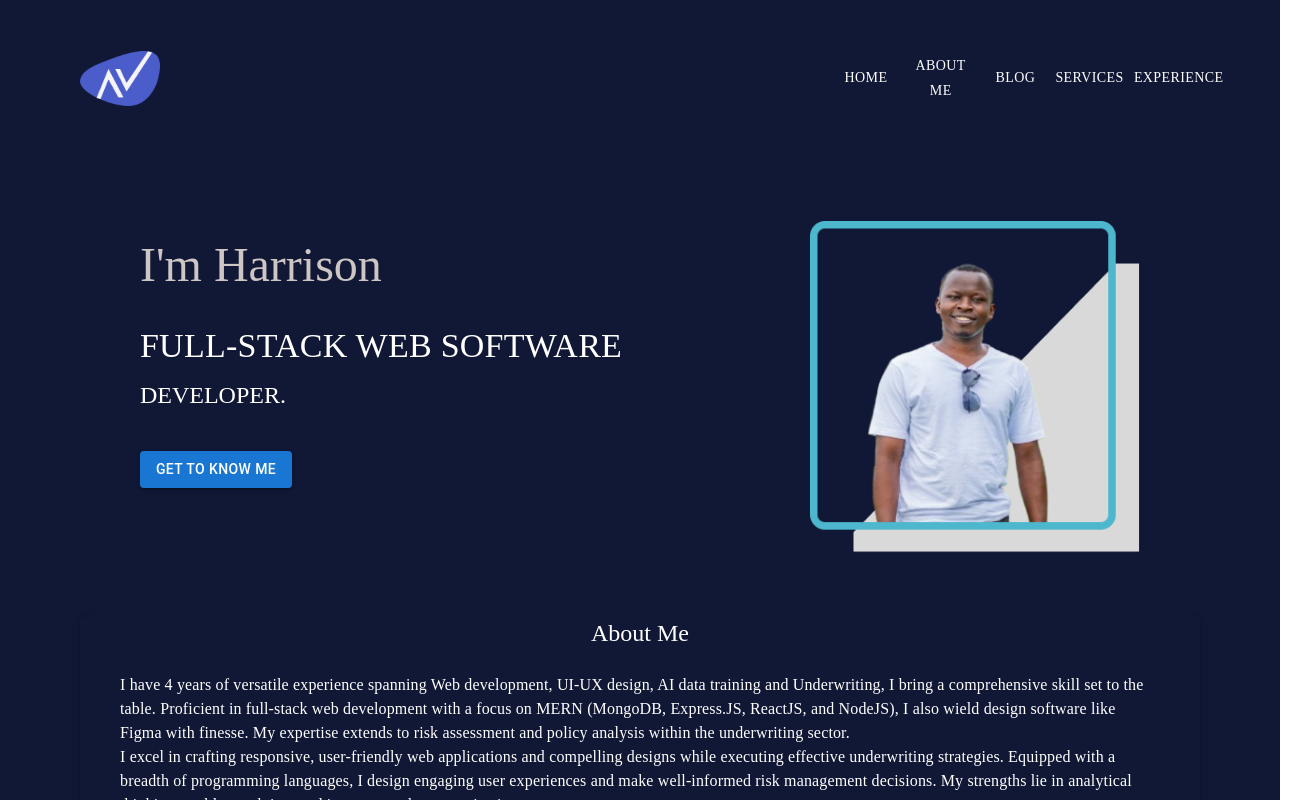
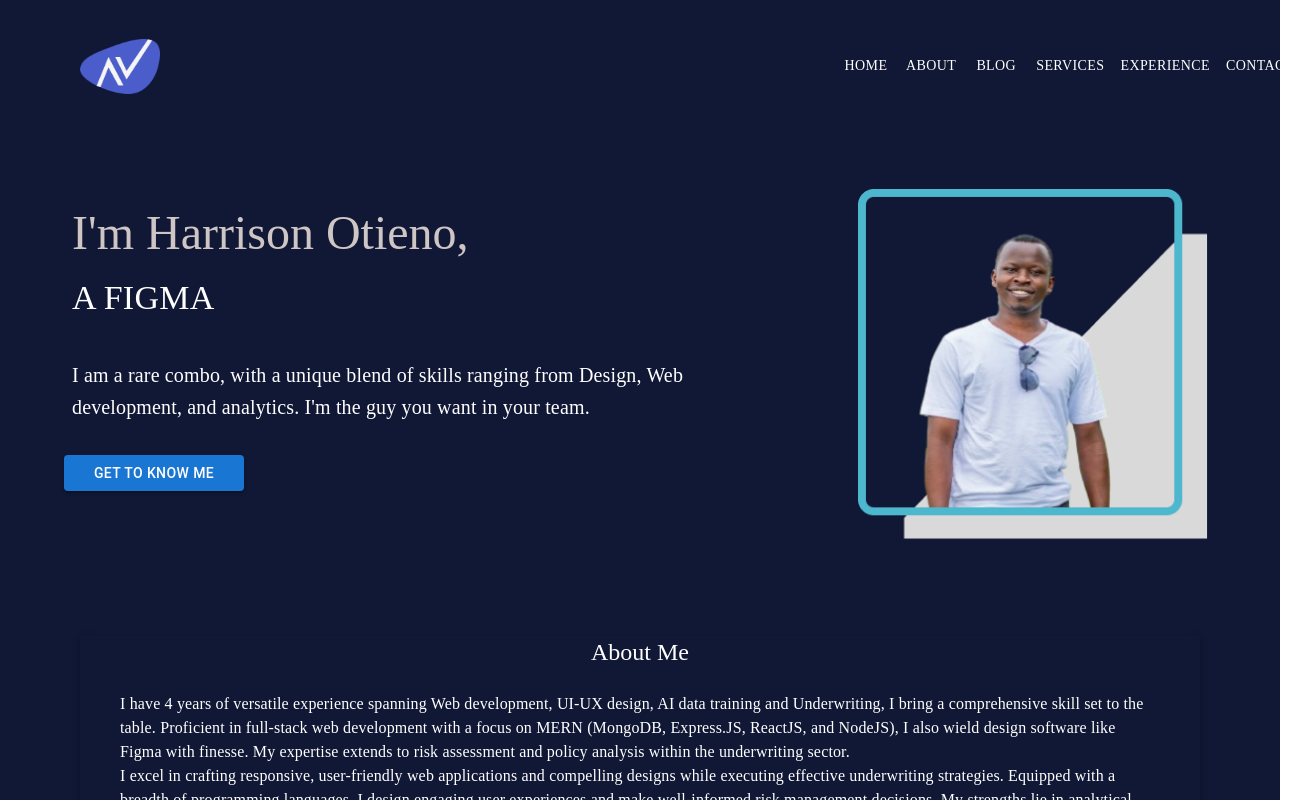
Before and after one commit to Ogalo/my_portifolio, a React (Create React App) app: page / in a window 1280 px wide. Shown: the top 800 px of the page, 1302 px wide, since content can reach past the window. Built offline with nearby package versions, Linux system fonts and the light colour scheme.

Commit message:
Update bio section

```diff
--- a/package.json
+++ b/package.json
@@ -17,7 +17,9 @@
     "react": "^18.2.0",
     "react-dom": "^18.2.0",
     "react-scripts": "5.0.1",
+    "react-simple-typewriter": "^5.0.1",
     "typescript": "^4.9.5",
+    "typewriter-effect": "^2.21.0",
     "web-vitals": "^2.1.4"
   },
   "scripts": {
--- a/src/components/Bio.tsx
+++ b/src/components/Bio.tsx
@@ -1,45 +1,79 @@
-import React from 'react'
-import { Box, Typography, Stack, Button } from '@mui/material'
-import Profile from '../assests/Profile.png'
+import React from "react";
+import { Box, Typography, Stack, Button } from "@mui/material";
+import Profile from "../assests/Profile.png";
+import Typewriter from "typewriter-effect";
+import { useTypewriter, Cursor } from "react-simple-typewriter";
 
 const Bio = () => {
+  const [typeEffect] = useTypewriter({
+    words: [
+      "Full-Stack MERN Developer!",
+      "FIGMA Designer!",
+      "Technical Mentor!",
+      "Product Designer!",
+      "Senior Underwriter!",
+    ],
+    loop: 0,
+    typeSpeed: 100,
+    deleteSpeed: 40,
+  });
+
   return (
-    <Box mt={5}>
-      <Box sx={{ display: 'flex', flexWrap: 'wrap', gap: 6, justifyContent: 'space-evenly', }}>
-        <Box>
+    <Box
+    display='flex'
+    flexDirection='row'
+    flexWrap='wrap'
+    gap={0.5}
+    my={5}
+    mx={5}
+    p={4}
+    >
 
-      <Stack mt={5}>
-        <Typography variant='h3' color="#cec5c5" fontFamily = "karma"> I'm Harrison </Typography>
-      </Stack>
-      <Stack mt={4}>
-        <Typography variant='h4' fontFamily = "karma">FULL-STACK WEB SOFTWARE </Typography>
-        <Typography variant='h5' mt={1.5} fontFamily = "karma">DEVELOPER.</Typography>
-      </Stack>
-      <Button
-      variant="contained" href="#contained-buttons" sx={{mt: 5}}
-      >
-        Get to Know me
-      </Button>
+        <Box
+        display='flex'
+        flexDirection='column'
+        flex={1}
+        width='70%'
+        >
+          <Stack>
+            <Typography variant="h3" color="#cec5c5" fontFamily="karma">
+              I'm Harrison Otieno,
+            </Typography>
+          </Stack>
+          <Stack mt={2}>
+            <Typography
+              variant="h4"
+              fontFamily="karma"
+              sx={{ fontWeight: "700px" }}
+            >
+              A {typeEffect}
+            </Typography>
+          </Stack>
+          <Stack my={2}>
+          <Typography variant='h6' fontFamily='karma' width='80%' mt={3}>I am a rare combo, with a unique blend of skills ranging from Design, Web development, and analytics. I'm the guy you want in your team.</Typography>
+
+          </Stack>
+          <Stack my={2}>
+          <Button sx={{width:'180px', ml: -1,}} variant="contained" href="#contained-buttons">
+            Get to Know me
+          </Button>
+          </Stack>
         </Box>
-        <Box>
-      <Stack
-        sx={{
-          maxWidth: '330px',
-          mt: 3,
 
-
-        }}
+        <Box
+          mt={-2}
+          ml={-2}
+          sx={{
+            maxWidth: "350px",
+          }}
         >
-        <img src={Profile} alt='Profile Image' />
-      </Stack>
-
+          <Stack>
+            <img src={Profile} alt="Profile Image" />
+          </Stack>
         </Box>
-      </Box>
-
-
 
     </Box>
-  )
-}
+  );
+};
 
 export default Bio;
--- a/src/components/NavBar.tsx
+++ b/src/components/NavBar.tsx
@@ -14,7 +14,7 @@ import { useState } from "react";
 import MenuIcon from "@mui/icons-material/Menu";
 import Logo from "../assests/Logo.png";
 
-const pages = ["Home", "About Me", "Blog", "Services", "Experience"];
+const pages = ["Home", "About", "Blog", "Services", "Experience", "Contact"];
 
 function NavBar() {
   const [anchorElNav, setAnchorElNav] = useState<null | HTMLElement>(null);
```
Also changed, not shown: 1 other file (tests, documents, lock files or other folders).
